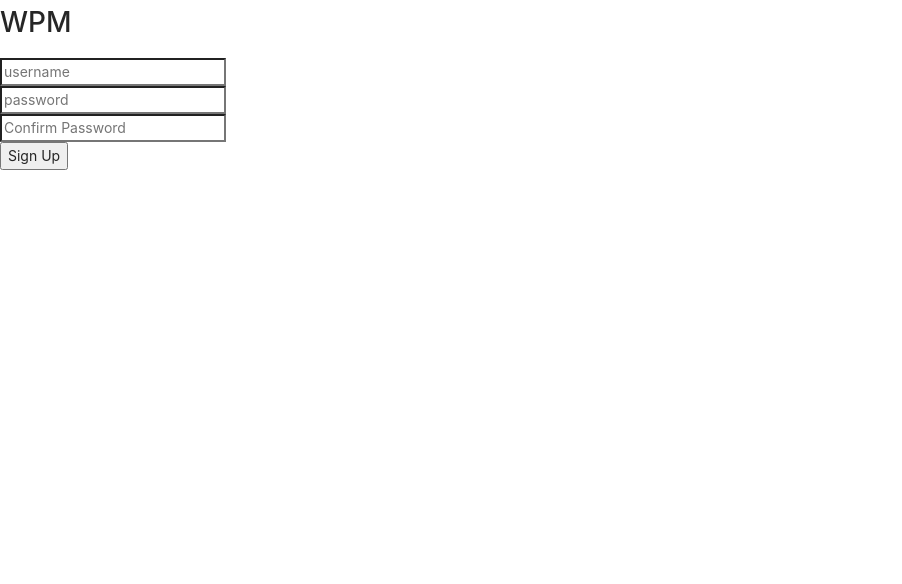
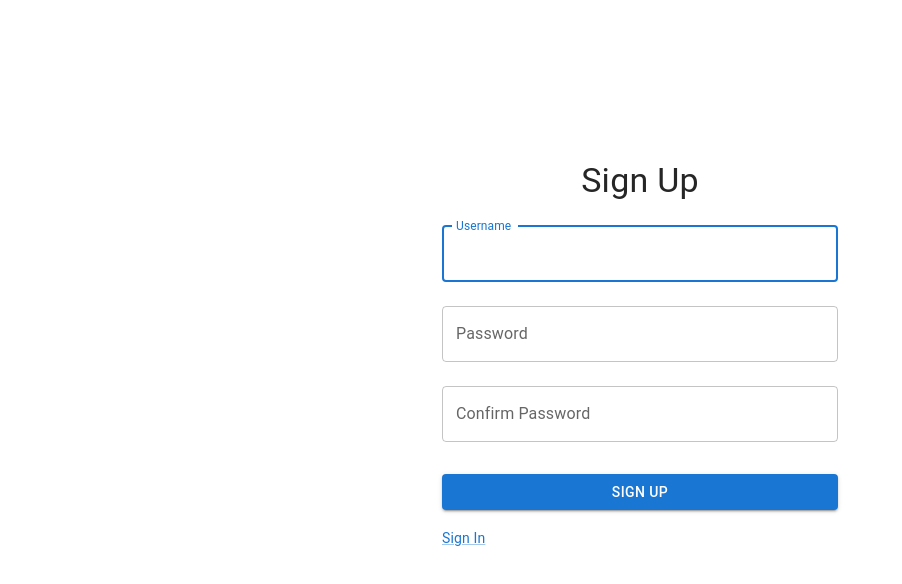
Before and after one commit to vict-Yang/Wpm-web, a React (Create React App) app in the folder frontend/: page /signup in a window 1280 px wide. Shown: the top 584 px of the page, without its empty margins (0-902 px from the left). Built offline with nearby package versions, Linux system fonts and the light colour scheme; what react-auth-kit would draw is missing.

Commit message:
mui alert, signup mui

```diff
--- a/frontend/src/containers/App.js
+++ b/frontend/src/containers/App.js
@@ -10,10 +10,10 @@ const App = () => (
     <Router>
         <Routes>
             <Route path={"/"} element={
-                <RequireAuth loginPath={"/login"}>
+                <RequireAuth loginPath={"/signin"}>
                     <MainPage />
                 </RequireAuth>} />
-            <Route path={"/login"} element={<SignIn />} />
+            <Route path={"/signin"} element={<SignIn />} />
             <Route path={"/signup"} element={<SignUp />} />
             <Route path={"/profile"} element={<Profile />} />
         </Routes>
--- a/frontend/src/containers/MainPage.js
+++ b/frontend/src/containers/MainPage.js
@@ -6,7 +6,7 @@ const MainPage = () => {
     const navigate = useNavigate();
     const mySignOut = () => {
         signOut();
-        navigate("/login");
+        navigate("/signin");
     }
 
     return (
--- a/frontend/src/containers/SignIn.js
+++ b/frontend/src/containers/SignIn.js
@@ -1,9 +1,8 @@
-import './App.css';
-import { Formik, Field, Form, useFormik } from "formik";
+import { useFormik } from "formik";
 import { useNavigate } from "react-router-dom";
 import { useSignIn, useAuthUser } from "react-auth-kit";
 import axios from "../api";
-import { useEffect } from 'react';
+import { useState, useEffect } from 'react';
 import Container from '@mui/material/Container';
 import Typography from '@mui/material/Typography';
 import Box from '@mui/material/Box';
@@ -11,17 +10,13 @@ import TextField from '@mui/material/TextField';
 import Button from '@mui/material/Button';
 import Grid from '@mui/material/Grid';
 import Link from'@mui/material/Link';
+import Snackbar from '@mui/material/Snackbar';
+import Alert from '@mui/material/Alert';
 import { createTheme, ThemeProvider } from '@mui/material/styles';
 import CssBaseline from '@mui/material/CssBaseline';
 import * as yup from "yup"
 
 const theme = createTheme();
-
-const darkTheme = createTheme({
-    palette: {
-      mode: 'dark',
-    },
-  });
 
 const validationSchema = yup.object({
     username: yup.string().required("Username is required."),
@@ -32,6 +27,8 @@ const SignIn = () => {
     const navigate = useNavigate();
     const signIn = useSignIn();
     const auth = useAuthUser();
+    const [open, setOpen] = useState(false);
+    const [errorMsg, setErrorMsg] = useState("");
 
     useEffect(() => {
         if(auth())
@@ -40,7 +37,7 @@ const SignIn = () => {
 
     const onSubmit = async (values, actions) => {
         try {
-            const response = await axios.get("/login", {params: {username: values.username, password: values.password}});
+            const response = await axios.get("/signin", {params: {username: values.username, password: values.password}});
             console.log(response.data.token);
             if(signIn({
                 token: response.data.token,
@@ -51,7 +48,8 @@ const SignIn = () => {
                 navigate("/")
         }
         catch(e) {
-            alert(e.response.data.message)
+            setOpen(true);
+            setErrorMsg(e.response.data.message)
         }
 
         actions.setSubmitting(false);
@@ -68,11 +66,16 @@ const SignIn = () => {
 
     return (
         <ThemeProvider theme={theme}>
+            <Snackbar open={open} autoHideDuration={3000} onClose={() => setOpen(false)} anchorOrigin={{ vertical: "top", horizontal: "center" }}>
+                <Alert severity="error" sx={{ width: '100%' }} onClose={() => setOpen(false)}>
+                    {errorMsg}
+                </Alert>
+            </Snackbar>
             <Container component="main" maxWidth="xs">
                 <CssBaseline />
                 <Box
                     sx={{
-                        marginTop: 8,
+                        marginTop: 20,
                         display: 'flex',
                         flexDirection: 'column',
                         alignItems: 'center',
--- a/frontend/src/containers/SignUp.js
+++ b/frontend/src/containers/SignUp.js
@@ -1,23 +1,32 @@
-import './App.css';
-import { Formik, Field, Form } from "formik";
+import { useFormik } from "formik";
 import { useNavigate } from "react-router-dom";
+import { useState } from "react";
 import axios from "../api";
+import Container from '@mui/material/Container';
+import Typography from '@mui/material/Typography';
+import Box from '@mui/material/Box';
+import TextField from '@mui/material/TextField';
+import Button from '@mui/material/Button';
+import Grid from '@mui/material/Grid';
+import Link from'@mui/material/Link';
+import Snackbar from '@mui/material/Snackbar';
+import Alert from '@mui/material/Alert';
+import { createTheme, ThemeProvider } from '@mui/material/styles';
+import CssBaseline from '@mui/material/CssBaseline';
+import * as yup from "yup"
 
-const validate = (values) => {
-    const errors = {};
+const theme = createTheme();
 
-    if (!values.username) {
-      errors.username = 'Required';
-    }
-    if (!values.password) {
-        errors.password = 'Required';
-    }
-
-    return errors;
-};
+const validationSchema = yup.object({
+    username: yup.string().required("Username is required."),
+    password: yup.string().min(6, "Password should be of minimum 6 characters.").required("Password is required."),
+    confirmPassword: yup.string().oneOf([yup.ref("password"), null], "Does not match with Password")
+});
 
 const SignUp = () => {
     const navigate = useNavigate();
+    const [open, setOpen] = useState(false);
+    const [errorMsg, setErrorMsg] = useState("");
 
     const onSubmit = async (values, actions) => {
         if(values.password !== values.confirmPassword)
@@ -27,50 +36,96 @@ const SignUp = () => {
             try {
                 const response = await axios.post("/signup", {username: values.username, password: values.password});
                 console.log(response)
-                navigate("/login")
+                navigate("/signin")
             }
             catch(e) {
-                alert(e.response.data.message);
+                setOpen(true);
+                setErrorMsg(e.response.data.message);
             }
         }
         actions.setSubmitting(false);
     }
 
+    const formik = useFormik({
+        initialValues: {
+            username: "",
+            password: "",
+            confirmPassword: "",
+        },
+        onSubmit,
+        validationSchema: validationSchema,
+    })
+
     return (
-        <div>
-            <h1>WPM</h1>
-            <Formik
-                initialValues={{ username: '', password: '', confirmPassword: '' }}
-                validate={validate}
-                onSubmit={onSubmit}
-            >
-                {props => (
-                    <Form>
-                        <Field
+        <ThemeProvider theme={theme}>
+            <Snackbar open={open} autoHideDuration={3000} onClose={() => setOpen(false)} anchorOrigin={{ vertical: "top", horizontal: "center" }}>
+                <Alert severity="error" sx={{ width: '100%' }} onClose={() => setOpen(false)}>
+                    {errorMsg}
+                </Alert>
+            </Snackbar>
+            <Container component="main" maxWidth="xs">
+                <CssBaseline />
+                <Box
+                    sx={{
+                        marginTop: 20,
+                        display: 'flex',
+                        flexDirection: 'column',
+                        alignItems: 'center',
+                    }}
+                >
+                    <Typography component="h1" variant="h4">Sign Up</Typography>
+                    <Box component="form" onSubmit={formik.handleSubmit} sx={{ mt: 1 }}>
+                        <TextField
+                            margin="normal"
+                            fullWidth
                             type="text"
                             name="username"
-                            placeholder="username"
+                            placeholder="Username"
+                            label="Username"
+                            value={formik.values.username}
+                            onChange={formik.handleChange}
+                            error={formik.touched.username && Boolean(formik.errors.username)}
+                            helperText={formik.touched.username && formik.errors.username}
+                            autoFocus
                         />
-                        {props.errors.username ? <span>{props.errors.username}</span> : null}
-                        <br/>
-                        <Field
+                        <TextField
+                            margin="normal"
+                            fullWidth
                             type="password"
                             name="password"
-                            placeholder="password"
+                            placeholder="Password"
+                            label="Password"
+                            value={formik.values.password}
+                            onChange={formik.handleChange}
+                            error={formik.touched.password && Boolean(formik.errors.password)}
+                            helperText={formik.touched.password && formik.errors.password}
                         />
-                        {props.errors.password ? <span>{props.errors.password}</span> : null}
-                        <br />
-                        <Field
+                        <TextField
+                            margin="normal"
+                            fullWidth
                             type="password"
                             name="confirmPassword"
                             placeholder="Confirm Password"
+                            label="Confirm Password"
+                            value={formik.values.confirmPassword}
+                            onChange={formik.handleChange}
+                            error={formik.touched.confirmPassword && Boolean(formik.errors.confirmPassword)}
+                            helperText={formik.touched.confirmPassword && formik.errors.confirmPassword}
                         />
-                        <br />
-                        <button type="submit">Sign Up</button>
-                    </Form>
-                )}
-            </Formik>
-        </div>
+                        <Button sx={{ mt: 3, mb: 2 }} variant="contained" fullWidth type="submit">
+                            SIGN UP
+                        </Button>
+                        <Grid container>
+                            <Grid item>
+                                <Link href="/signin" variant="body2">
+                                    Sign In
+                                </Link>
+                            </Grid>
+                        </Grid>
+                    </Box>
+                </Box>
+            </Container>
+        </ThemeProvider>
     );
 }
 
```
Also changed, not shown: 2 other files (tests, documents, lock files or other folders).
